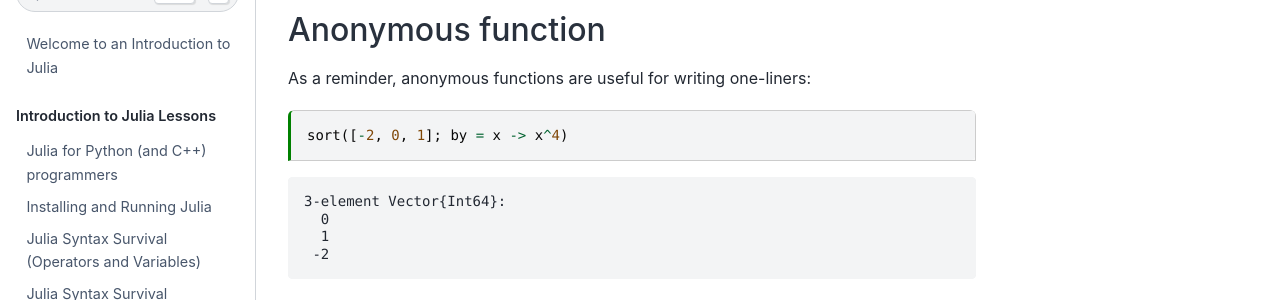
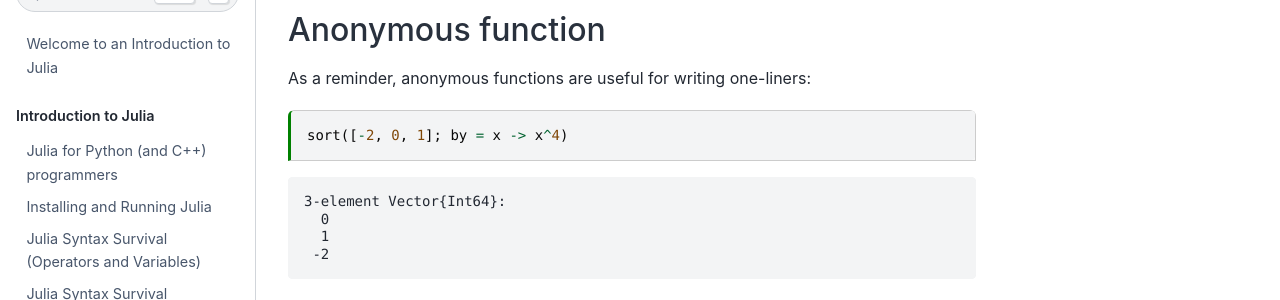
Before and after one commit to JuliaHEP/JuliaHEP-2023, a Jupyter Book: the page built from julia-intro/docs/julia-intro-anonymous-and-do-block.ipynb, in a window 1280 px wide. Shown: the part 266-566 px from the top of the page. Built offline with Jupyter Book 1.0.4 settings and Sphinx 7.4.7 and the Sphinx Book theme 1.1.4, drawn with Linux system fonts in a browser that asks for light colours; pages that are not in the unit, such as notebooks, are missing from menus.

Commit message:
add toc entry

```diff
--- a/julia-intro/docs/_toc.yml
+++ b/julia-intro/docs/_toc.yml
@@ -4,7 +4,7 @@
 format: jb-book
 root: intro
 parts:
-- caption: Introduction to Julia Lessons
+- caption: Introduction to Julia
   chapters:
   - file: julia-intro-intro
   - file: julia-intro-installation
@@ -14,6 +14,9 @@
   - file: julia-intro-multiple-dispatch
   - file: julia-intro-broadcasting
   - file: julia-intro-julia-community
+- caption: Additional topics
+  chapters:
+  - file: julia-intro-plots
 - caption: Exercises
   chapters:
   - file: exercises/install
```
